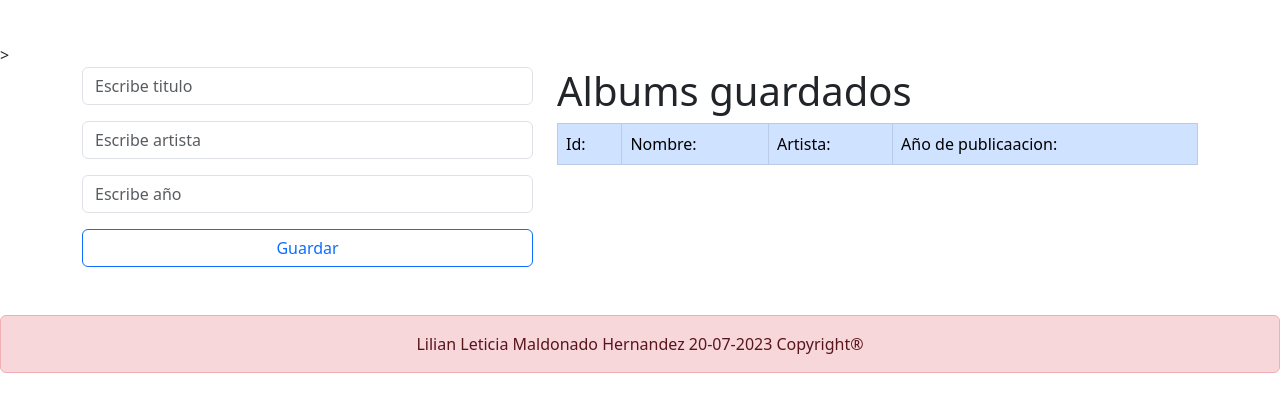
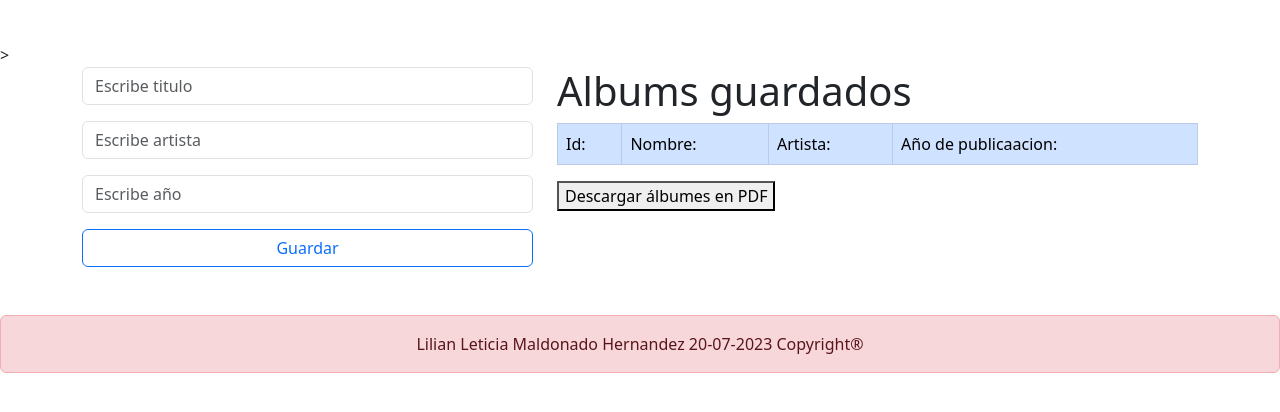
Before and after one commit to 121038217/Flask182, a Flask app: page / in a window 1280 px wide. Shown: the part 205-617 px from the top of the page. Run offline with Flask 3, Linux system fonts and the light colour scheme; data that the repository does not hold is empty; some libraries are stand-ins or nearby versions.

Commit message:
Agregar pdf

```diff
--- a/practicaN05/app.py
+++ b/practicaN05/app.py
@@ -1,6 +1,9 @@
 
 from flask import Flask,render_template,request,redirect,url_for,flash
 from flask_mysqldb import MySQL
+from flask import Response
+from io import BytesIO
+from reportlab.pdfgen import canvas
 #Importamos MySQL
 #request (solicitudes)
 #render_template Generar la vista al momento de abrir el proyecto
@@ -89,6 +92,46 @@ def eliminaralb(id):
         flash('album Actualizado en BD')  #Agregamos un menaje con flash
         return redirect(url_for('index'))
 
+@app.route('/generar_pdf')
+def generar_pdf():
+    # Obtenemos la lista de álbumes de la base de datos, similar a lo que hacías en la ruta index.
+    curSelect = mysql.connection.cursor()
+    curSelect.execute('select * from new_table')
+    consulta = curSelect.fetchall()
+
+    # Creamos un objeto de BytesIO para almacenar el contenido del PDF.
+    buffer = BytesIO()
+
+    # Creamos el objeto de lienzo (canvas) para el PDF.
+    c = canvas.Canvas(buffer)
+
+    # Configuramos el tamaño de página y las posiciones iniciales.
+    width, height = 800, 600
+    x, y = 50, height - 100
+
+    # Escribimos el título de la tabla.
+    c.setFont('Helvetica-Bold', 20)
+    c.drawCentredString(width / 2, y, "Álbumes Guardados")
+    y -= 30
+
+    # Escribimos los datos de los álbumes en la tabla.
+    c.setFont('Helvetica', 12)
+    for album in consulta:
+        c.drawString(x, y, f"ID: {album[0]}, Título: {album[1]}, Artista: {album[2]}, Año: {album[3]}")
+        y -= 20
+
+    # Guardamos el lienzo (canvas) y terminamos la generación del PDF.
+    c.save()
+
+    # Obtenemos el contenido del PDF desde el objeto de BytesIO.
+    pdf_content = buffer.getvalue()
+    buffer.close()
+
+    # Creamos la respuesta con el contenido del PDF.
+    response = Response(pdf_content, content_type='application/pdf')
+    response.headers['Content-Disposition'] = 'attachment; filename=albums_guardados.pdf'
+    return response
+
 #Linea para ejecutar el servidor
 if __name__== '__main__':
     app.run(port= 5000,debug=True) #port: Es el puerto del servidor entre 5000 y 8000
--- a/practicaN05/templates/index.html
+++ b/practicaN05/templates/index.html
@@ -64,6 +64,7 @@
                         {%endfor %}
                     </tbody>
                 </table>
+                <button type="button" onclick="location.href='/generar_pdf'">Descargar álbumes en PDF</button>
             </div> <!-- colum7 -->
 
         </div> <!-- row -->
--- a/practicaN05/templates/plantilla.html
+++ b/practicaN05/templates/plantilla.html
@@ -28,6 +28,7 @@
               <li class="nav-item">
                 <a class="nav-link" href="#">Otro</a>
               </li>
+
             </ul>
           </div>
         </div>
```
